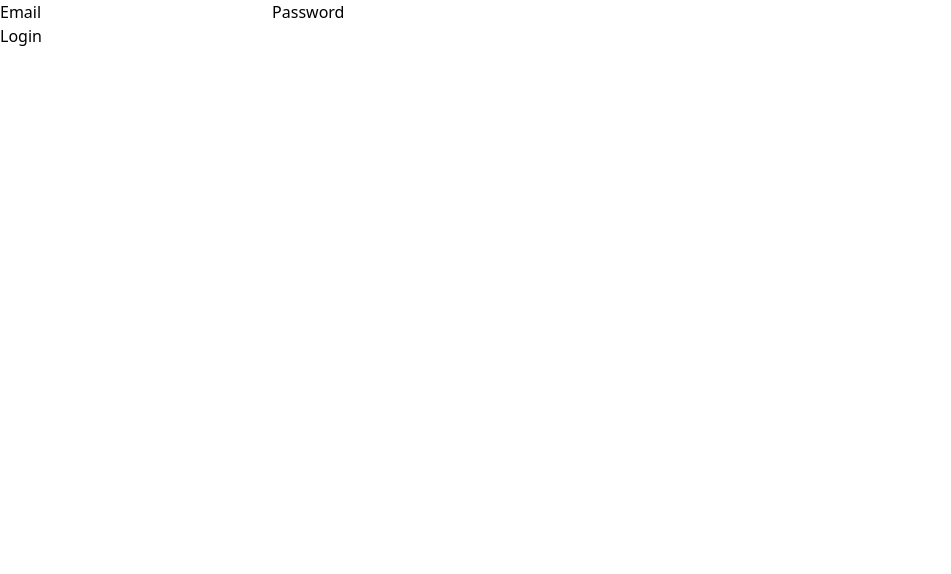
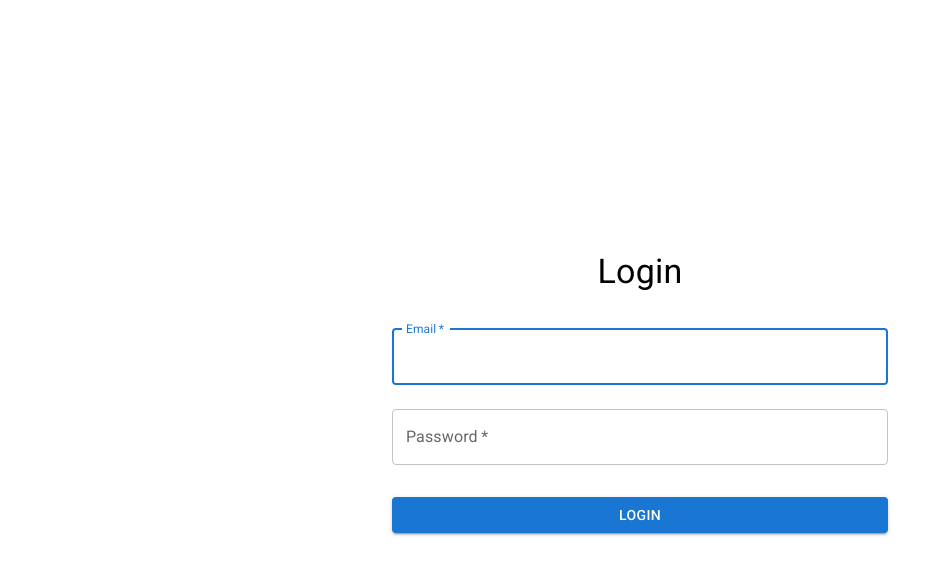
Before and after one commit to drew-garcia/profit-pulse-client, a React (Vite) app: page /login in a window 1280 px wide. Shown: the top 574 px of the page, without its empty margins (0-951 px from the left). Built offline with nearby package versions, Linux system fonts and the light colour scheme.

Commit message:
login functionality mock

```diff
--- a/package.json
+++ b/package.json
@@ -22,6 +22,7 @@
     "@testing-library/jest-dom": "^6.4.6",
     "@testing-library/react": "^16.0.0",
     "graphql": "^16.9.0",
+    "history": "^5.3.0",
     "react": "^18.3.1",
     "react-dom": "^18.3.1",
     "react-router-dom": "^6.25.1"
--- a/src/App.tsx
+++ b/src/App.tsx
@@ -2,8 +2,9 @@ import CandlestickChartIcon from '@mui/icons-material/CandlestickChart';
 import Container from '@mui/material/Container';
 import Box from '@mui/material/Box';
 import React from 'react';
-import { BrowserRouter as Router, Route, Routes } from 'react-router-dom';
+import { BrowserRouter as Router, Navigate, Route, Routes } from 'react-router-dom';
 import Login from './components/Login/Login';
+import PrivateRoute from './utils/PrivateRoute';
 
 const defaultPage = (
   <Container fixed className='h-screen'>
@@ -13,12 +14,18 @@ const defaultPage = (
   </Container>
 );
 
+const dashboard = <h1>Dashboard</h1>;
+
 function App() {
   return (
     <Router>
       <Routes>
-        <Route path='/' element={defaultPage} />
-        <Route path='/login' element={<Login />} />
+        <Route path='/login' element={<Login />} />{' '}
+        <Route
+          path='/dashboard'
+          element={<PrivateRoute element={dashboard} fallback={<Navigate to='/login' />} />}
+        />
+        <Route path='/' element={<PrivateRoute element={dashboard} fallback={defaultPage} />} />
       </Routes>
     </Router>
   );
--- a/src/components/Login/Login.tsx
+++ b/src/components/Login/Login.tsx
@@ -1,64 +1,117 @@
 import React, { useState } from 'react';
-import { useMutation, gql } from '@apollo/client';
+import { useMutation } from '@apollo/client';
 import { useNavigate } from 'react-router-dom';
-
-const LOGIN_MUTATION = gql`
-  mutation Login($email: String!, $password: String!) {
-    login(email: $email, password: $password) {
-      token
-    }
-  }
-`;
+import { Container, TextField, Button, Box, Typography, Alert } from '@mui/material';
+import LOGIN_MUTATION from './loginMutation';
 
 function Login() {
   const [email, setEmail] = useState('');
   const [password, setPassword] = useState('');
   const [login, { loading, error }] = useMutation(LOGIN_MUTATION);
+  const [formError, setFormError] = useState<string | null>(null);
+  const [success, setSuccess] = useState<string | null>(null);
   const navigate = useNavigate();
+
+  const validateEmail = (emailToValidate: string) => {
+    const re = /^[^\s@]+@[^\s@]+\.[^\s@]+$/;
+    return re.test(emailToValidate);
+  };
 
   const handleSubmit = async (event: React.FormEvent) => {
     event.preventDefault();
+    setFormError(null);
+    setSuccess(null);
+
+    if (!validateEmail(email)) {
+      setFormError('Invalid email format');
+      return;
+    }
+
     try {
       const result = await login({ variables: { email, password } });
       if (result.data?.login?.token) {
         localStorage.setItem('token', result.data.login.token);
-        // Redirect or update app state
-        navigate('/');
+        setSuccess('Login successful');
+        setTimeout(() => navigate('/dashboard'), 2000); // Redirect after 2 seconds
+      } else {
+        setFormError('Incorrect email or password');
       }
     } catch (loginError) {
-      // handle error appropriately
+      setFormError('Incorrect email or password');
     }
   };
 
   return (
-    <form onSubmit={handleSubmit}>
-      <div>
-        <label htmlFor='email'>
-          Email
-          <input
-            type='email'
+    <Container maxWidth='sm'>
+      <Box
+        display='flex'
+        flexDirection='column'
+        alignItems='center'
+        justifyContent='center'
+        minHeight='100vh'
+      >
+        <Typography variant='h4' component='h1' gutterBottom>
+          Login
+        </Typography>
+        <Box component='form' onSubmit={handleSubmit} role='form' sx={{ mt: 1 }}>
+          <TextField
+            margin='normal'
+            required
+            fullWidth
             id='email'
+            label='Email'
+            name='email'
+            autoComplete='email'
+            autoFocus
             value={email}
             onChange={(e) => setEmail(e.target.value)}
+            error={Boolean(formError) && formError === 'Invalid email format'}
+            helperText={
+              Boolean(formError) && formError === 'Invalid email format'
+                ? 'Invalid email format'
+                : ''
+            }
+          />
+          <TextField
+            margin='normal'
             required
-          />
-        </label>
-        <label htmlFor='password'>
-          Password
-          <input
+            fullWidth
+            name='password'
+            label='Password'
             type='password'
             id='password'
+            autoComplete='current-password'
             value={password}
             onChange={(e) => setPassword(e.target.value)}
-            required
           />
-        </label>
-      </div>
-      <button type='submit' disabled={loading}>
-        {loading ? 'Logging in...' : 'Login'}
-      </button>
-      {error && <p>Error: {error.message}</p>}
-    </form>
+          <Button
+            type='submit'
+            fullWidth
+            variant='contained'
+            color='primary'
+            disabled={loading}
+            sx={{ mt: 3, mb: 2 }}
+          >
+            {loading ? 'Logging in...' : 'Login'}
+          </Button>
+          {formError && (
+            <Alert severity='error' sx={{ width: '100%' }}>
+              {formError}
+            </Alert>
+          )}
+          {error && (
+            <Alert severity='error' sx={{ width: '100%' }}>
+              {error.message}
+            </Alert>
+          )}
+          {success && (
+            <Alert severity='success' sx={{ width: '100%' }}>
+              {success}
+            </Alert>
+          )}
+        </Box>
+      </Box>
+    </Container>
   );
 }
 
--- a/src/main.tsx
+++ b/src/main.tsx
@@ -1,9 +1,11 @@
 import React from 'react';
 import ReactDOM from 'react-dom/client';
 import { ApolloProvider } from '@apollo/client';
+import { MockedProvider } from '@apollo/client/testing';
 import App from './App';
 import './assets/styles/index.css';
-import client from './apolloClient';
+import client from './utils/apolloClient';
+import mocks from './utils/mocks';
 import '@fontsource/roboto/300.css';
 import '@fontsource/roboto/400.css';
 import '@fontsource/roboto/500.css';
@@ -12,7 +14,9 @@ import '@fontsource/roboto/700.css';
 ReactDOM.createRoot(document.getElementById('root')!).render(
   <React.StrictMode>
     <ApolloProvider client={client}>
-      <App />
+      <MockedProvider mocks={mocks} addTypename={false}>
+        <App />
+      </MockedProvider>
     </ApolloProvider>
   </React.StrictMode>,
 );
--- /dev/null
+++ b/src/utils/PrivateRoute.tsx
@@ -0,0 +1,13 @@
+import React from 'react';
+
+interface PrivateRouteProps {
+  element: React.ReactElement;
+  fallback: React.ReactElement;
+}
+
+function PrivateRoute({ element, fallback }: PrivateRouteProps): JSX.Element {
+  const token = localStorage.getItem('token');
+  return token ? element : fallback;
+}
+
+export default PrivateRoute;
--- /dev/null
+++ b/src/utils/mocks.ts
@@ -0,0 +1,22 @@
+import LOGIN_MUTATION from '../components/Login/loginMutation';
+
+const mocks = [
+  {
+    request: {
+      query: LOGIN_MUTATION,
+      variables: {
+        email: 'andrew@email.com',
+        password: 'password',
+      },
+    },
+    result: {
+      data: {
+        login: {
+          token: 'mock-token',
+        },
+      },
+    },
+  },
+];
+
+export default mocks;
```
Also changed, not shown: src/utils/apolloClient.ts (renamed from src/apolloClient.ts), 2 other files (tests, documents, lock files or other folders).
